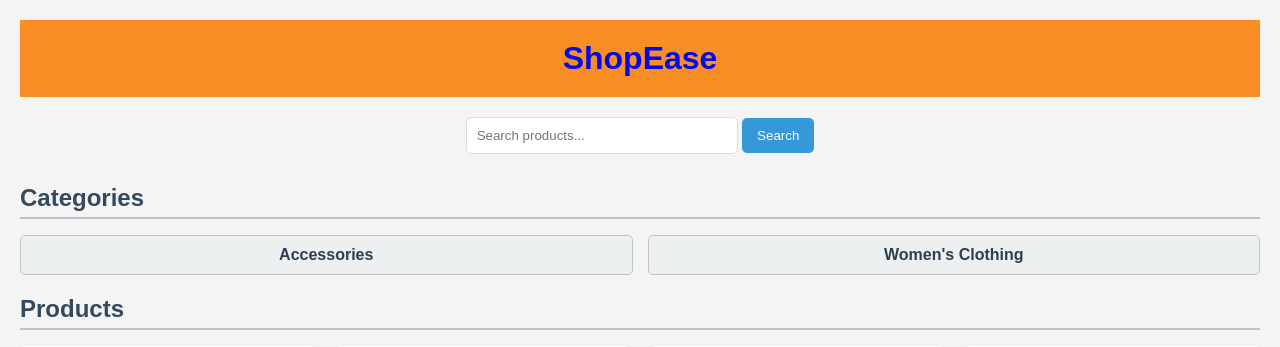
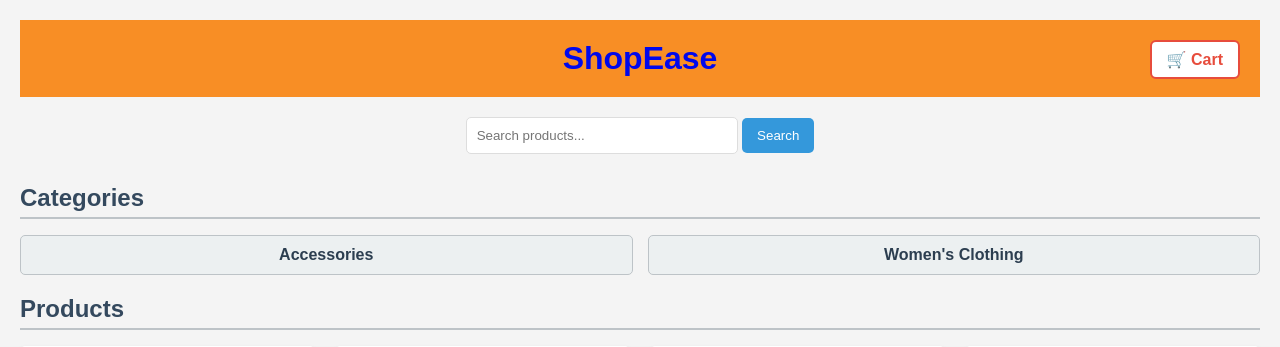
Before and after one commit to AysenurTombul/ShopEase-AysenurTombul, a Flask app: page / in a window 1280 px wide. Shown: the top 347 px of the page. Run offline with Flask 3, Linux system fonts and the light colour scheme; data comes from the database, SQL or seed files in the repository.

Commit message:
Update home.html

```diff
--- a/templates/home.html
+++ b/templates/home.html
@@ -18,10 +18,30 @@
             background-color: #f88e25;
             color: #0008ec;
             margin-bottom: 20px;
+            position: relative;
         }
 
         header h1 {
             margin: 0;
+        }
+
+        .cart-icon {
+            position: absolute;
+            right: 20px;
+            top: 20px;
+            background-color: white;
+            padding: 8px 15px;
+            border-radius: 6px;
+            font-size: 1rem;
+            text-decoration: none;
+            color: #e74c3c;
+            font-weight: bold;
+            border: 2px solid #e74c3c;
+        }
+
+        .cart-icon:hover {
+            background-color: #e74c3c;
+            color: white;
         }
 
         form {
@@ -143,6 +163,8 @@
 <body>
     <header>
         <h1>ShopEase</h1>
+        <!-- Sepet ikonu -->
+        <a href="{{ url_for('cart') }}" class="cart-icon">🛒 Cart</a>
     </header>
 
     <form action="/search">
```
